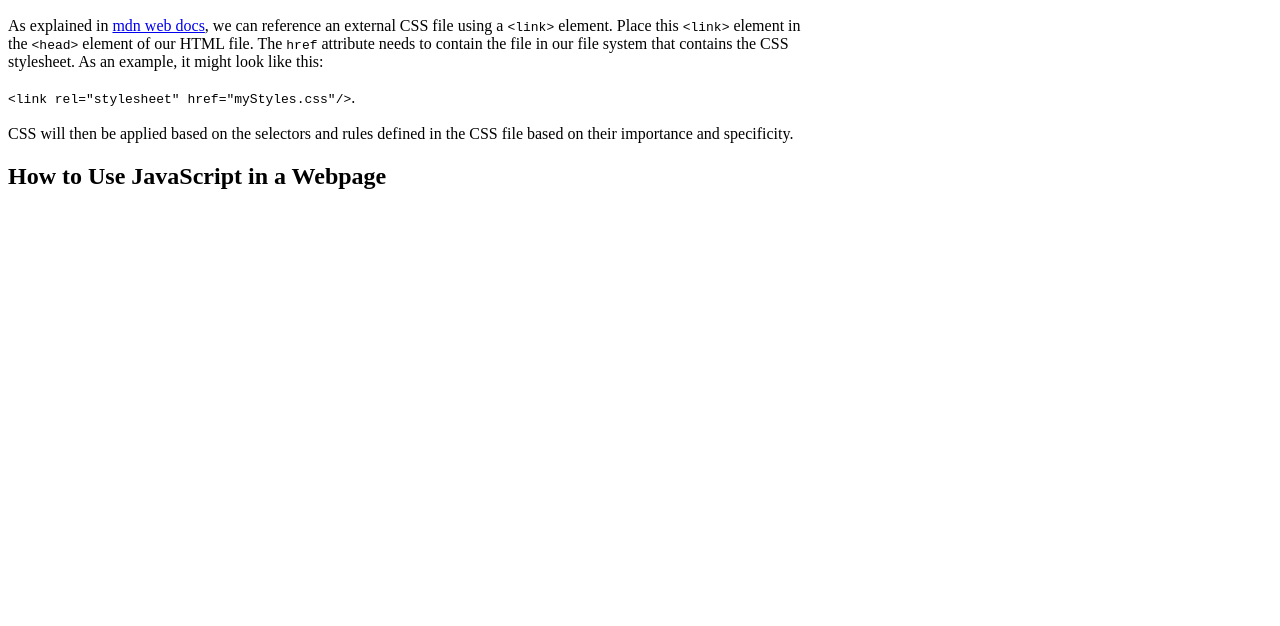
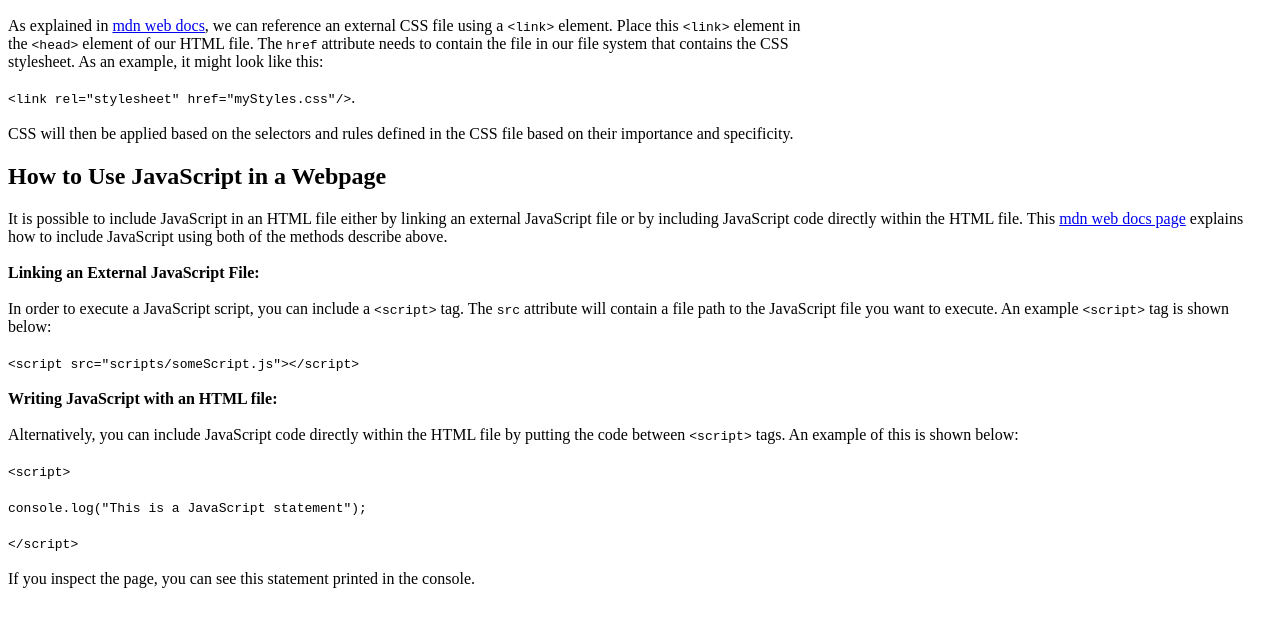
Before and after one commit to Jus1927/assignment-5-repo, a website: page index.html in a window 1280 px wide. Shown: the part 110-736 px from the top of the page. Drawn offline with Linux system fonts and the light colour scheme.

Commit message:
Fill in <p> answer How to Use JavaScript

```diff
--- a/index.html
+++ b/index.html
@@ -34,6 +34,49 @@
 
     <h2 class="js-question">How to Use JavaScript in a Webpage</h2>
     <p class="js-question">
+        It is possible to include JavaScript in an HTML file either by linking an external
+        JavaScript file or by including JavaScript code directly within the HTML file.
+
+        This <a href="https://developer.mozilla.org/en-US/docs/Learn/HTML/Howto/Use_JavaScript_within_a_webpage">
+            mdn web docs page</a>
+
+        explains how to include JavaScript using both of the methods describe above.
+
+        <br></br>
+
+        <b>Linking an External JavaScript File:</b>
+        <br></br>
+
+        In order to execute a JavaScript script, you can include a <code>&ltscript&gt</code>
+        tag. The <code>src</code> attribute will contain a file path to the JavaScript file
+        you want to execute. An example <code>&ltscript&gt</code> tag is shown below:
+        <br></br>
+
+        <code>&ltscript src="scripts/someScript.js"&gt&lt/script&gt</code>
+        <br></br>
+
+        <b>Writing JavaScript with an HTML file:</b>
+        <br></br>
+
+        Alternatively, you can include JavaScript code directly within the HTML file
+        by putting the code between <code>&ltscript&gt</code> tags.
+        An example of this is shown below: <br></br>
+
+        <code>
+            &ltscript&gt
+            <br></br>
+            console.log("This is a JavaScript statement");
+            <br></br>
+            &lt/script&gt
+        </code>
+
+        <script>
+            console.log("This is a JavaScript statement included in an HTML file.")
+        </script>
+        <br></br>
+
+        If you inspect the page, you can see this statement printed in the console.
+
 
     </p>
 
```
